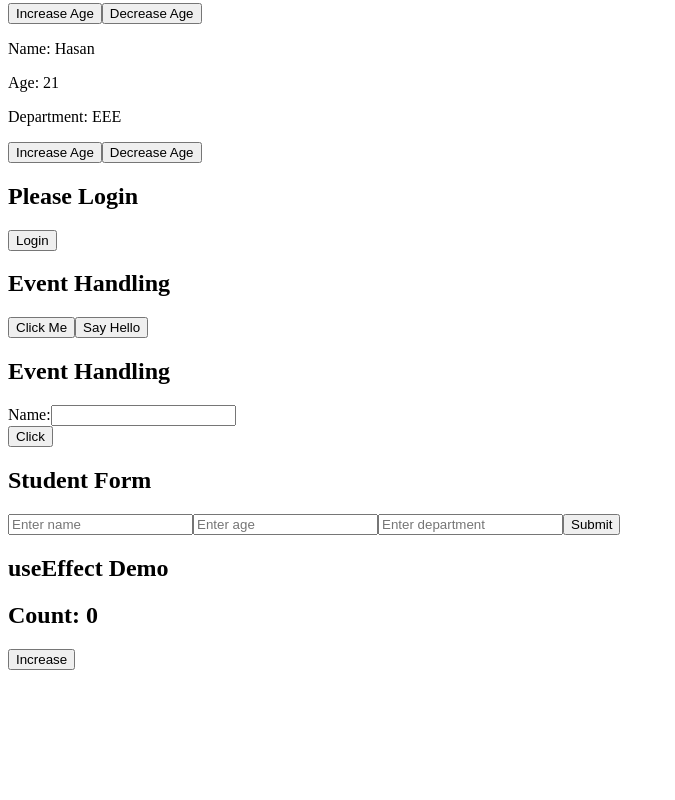
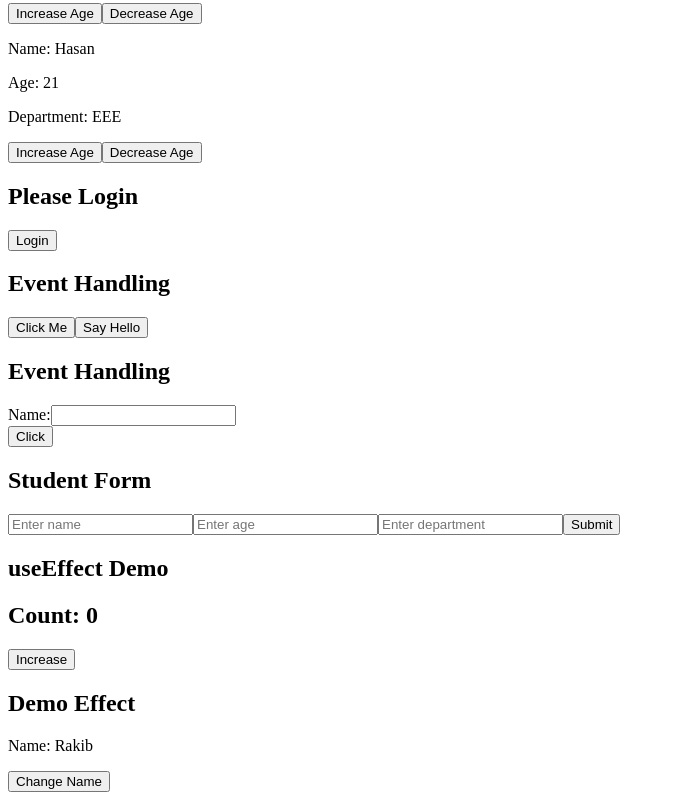
Before and after one commit to md-rakib-hasan1/react-learning, a React (Vite) app: page / in a window 1280 px wide. Shown: the part 1570-2370 px from the top of the page, without its empty margins (0-675 px from the left). Before the commit the page ends 2248 px from the top, so only its background shows below. Built offline with nearby package versions, Linux system fonts and the light colour scheme.

Commit message:
Change-Name

```diff
--- a/src/App.tsx
+++ b/src/App.tsx
@@ -11,6 +11,7 @@ import EventHandling from "./components/EventHandling";
 import Event from "./components/Event";
 import StudentForm from "./components/StudentForm";
 import UseEffectDemo from "./components/UseEffectDemo";
+import UseEffectDemo1 from "./components/UseEffectDemo1";
 function App() {
   const[name, setName]=useState<string>("Rakib");
   const[isLoggedIn, setIsLoggedIn]=useState<boolean>(false);
@@ -68,6 +69,7 @@ function App() {
    <Event/>
    <StudentForm/>
    <UseEffectDemo/>
+   <UseEffectDemo1/>
     </div>
   );
 }
--- /dev/null
+++ b/src/components/UseEffectDemo1.tsx
@@ -0,0 +1,19 @@
+import {useState,useEffect} from 'react';
+
+const UseEffectDemo1 = () => {
+    const[name, setName]=useState<string>("Rakib");
+    useEffect(()=>{
+        console.log('Change Name:',name);
+
+    },[name])
+    return (
+        <div>
+            <h2>Demo Effect</h2>
+            <p>Name: {name}</p>
+            <button onClick={()=>setName("Hasan")}>Change Name</button>
+
+        </div>
+    );
+};
+
+export default UseEffectDemo1;
```
